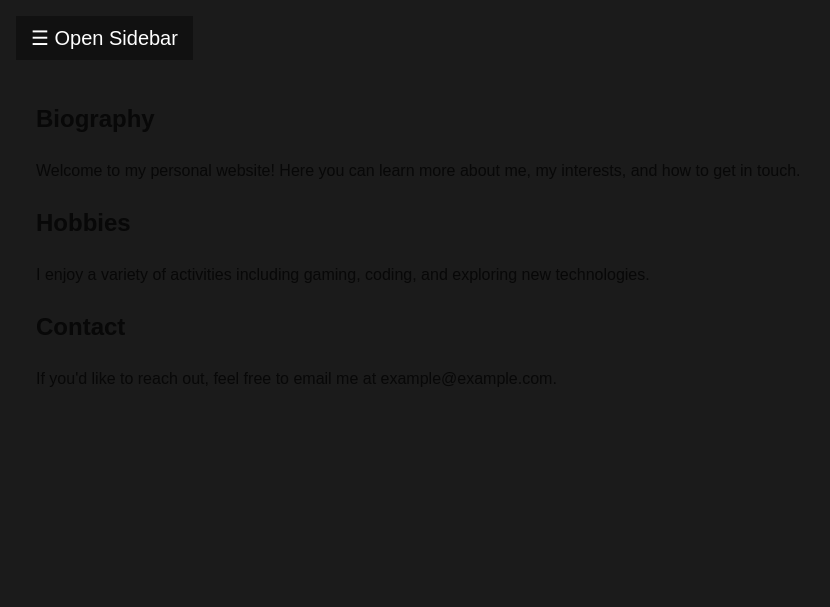
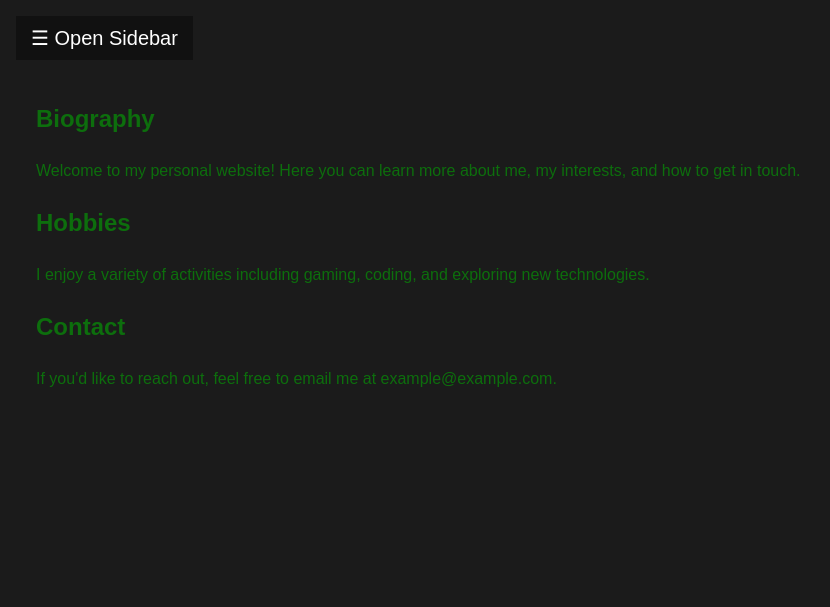
Before and after one commit to meboop-notavailable/fart-toot-snickers, a plain HTML site: page index.html in a window 1280 px wide. Shown: the whole page, without its empty margins (0-830 px from the left). Drawn offline with Linux system fonts and the light colour scheme.

Commit message:
Add files via upload

```diff
--- a/css/style.css
+++ b/css/style.css
@@ -4,7 +4,7 @@ body {
     margin: 0;
     padding: 0;
     background: #1b1b1b; /* In-between dark gray and black */
-    color: #080808; /* Dark gray text */
+    color: #0d6e0d; /* Dark gray text */
 }
 a {
     color: #4CAF50; /* Green links */
```
